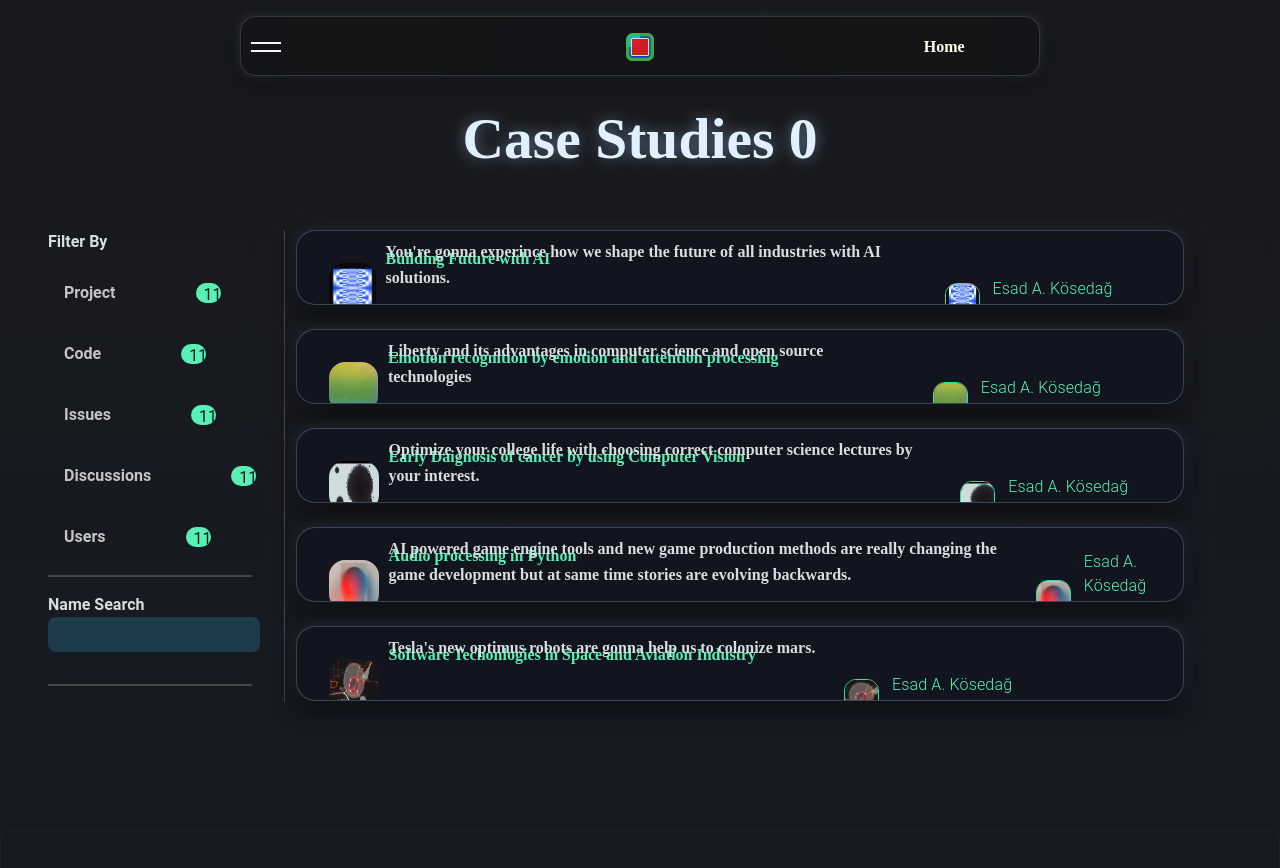
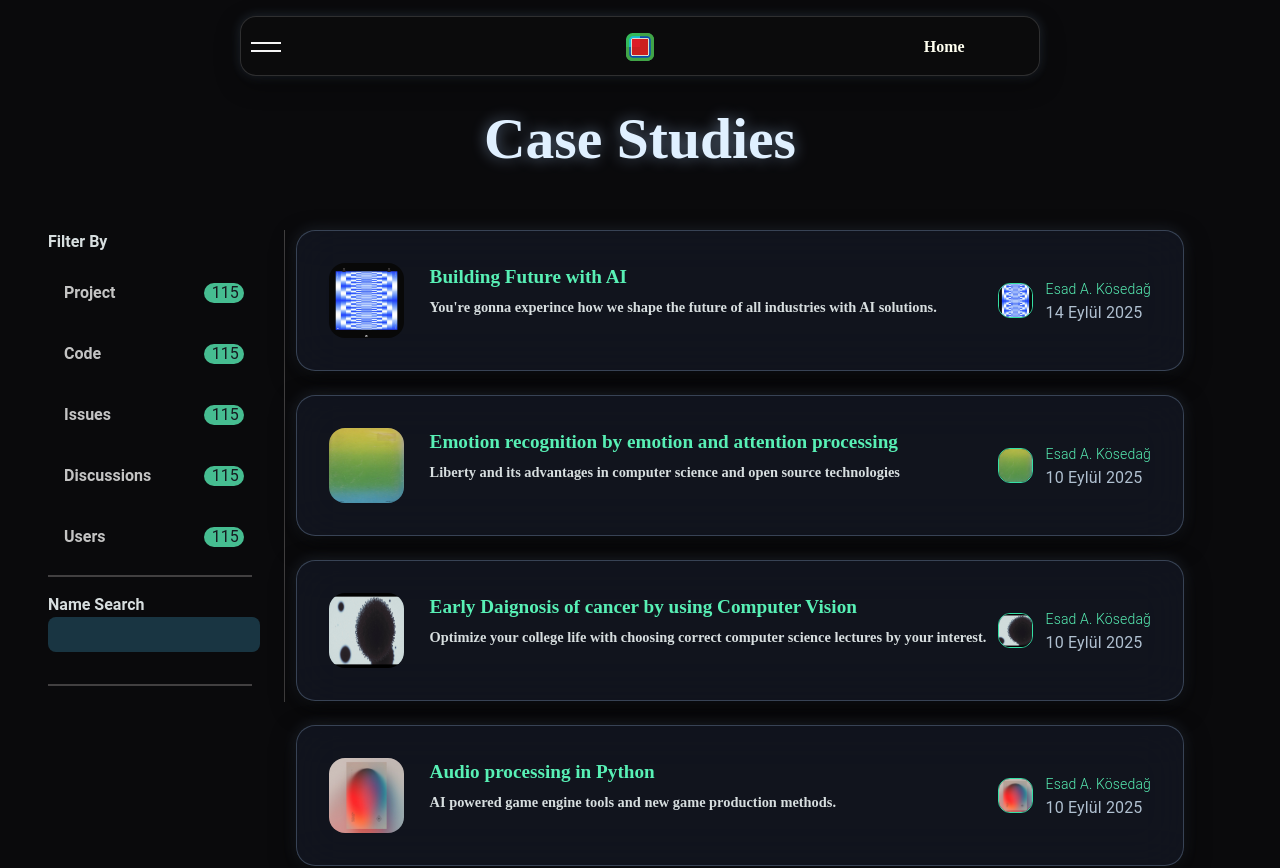
Before and after one commit to kaesit/mbs-blog-site, a React (Create React App) app: page /casestudies in a window 1280 px wide. Shown: the top 868 px of the page. Built offline with nearby package versions, Linux system fonts and the light colour scheme; some icons are missing; a web font is replaced by a local one.

Commit message:
refactor: fixed all css layout problems of case studies page

```diff
--- a/src/css/CaseStudies.css
+++ b/src/css/CaseStudies.css
@@ -2,7 +2,7 @@
 
 .case-blog-page {
   /* Daha modern ve kontrastlı bir arka plan gradienti */
-  background: linear-gradient(180deg, #18191c 0%, #161b22 50%, #161a20 100%);
+  background: var(--bg-dark);
   color: #d7dedf;
 
   font-family: "VVDS Fifties Exp SBold";
@@ -58,7 +58,7 @@
 .case-studies-blog-filter-buttons {
   display: flex;
   flex-direction: row;
-  width: 75%;
+  width: 90%;
   height: 45px;
   padding: 0 1rem;
   align-items: center;
@@ -72,16 +72,17 @@
   border-radius: 5px;
 }
 .filter-count {
-  position: relative;
-  width: 25px;
+  position: absolute;
+  width: 40px;
   height: 20px;
   display: flex;
-  text-decoration: dotted;
+  float: right;
+  right: 40px;
+  align-items: center;
   text-align: center;
-  background-color: #58f0b5;
-  border-radius: 25px;
+  background-color: #58f0b6c7;
+  border-radius: 15px;
   padding: 0 0.5rem;
-  left: 80px;
   color: #161a20;
   text-decoration: none;
   font-weight: 400;
@@ -104,7 +105,6 @@
   position: relative;
   display: flex;
   flex-direction: column;
-  flex-wrap: wrap;
   left: 0.7rem;
   grid-template-columns: 1fr;
   width: 75%;
@@ -113,24 +113,22 @@
 }
 
 .case-blog-image {
-  position: relative;
   float: left;
-  width: 50px;
-  height: 50px;
+  bottom:40px;
+  width: 75px;
+  height: 75px;
   border-radius: 1rem;
 }
 
 .case-blog-card {
   display: flex;
-  flex-direction: row;
   font-family: Lekton;
   font-weight: 700;
   border-radius: 1.2rem;
   max-width: 100%;
-  max-height: 75px;
+  min-height: 100px;
   flex-direction: column;
   height: 100%;
-  /* Spotlight kartın arka plandan daha belirgin olması için bazı ayarlamalar */
   background: rgba(18, 22, 32, 0.9); /* Arka planın biraz daha koyu olması */
   border: 1px solid rgba(175, 210, 255, 0.25); /* Daha belirgin bir çerçeve */
   box-shadow: 0 8px 25px rgba(0, 0, 0, 0.7), 0 0 15px rgba(175, 210, 255, 0.15); /* Daha derin ve parlak bir gölge */
@@ -144,43 +142,37 @@
 
 .case-blog-content {
   display: flex;
-  position: relative;
   float: right;
   flex-direction: column;
   height: 100%;
 }
 
+.case-blog-text {
+  display: flex;
+  flex-direction: column;
+  margin-left: 1rem;
+  gap: 0.3rem;
+}
+
 .case-blog-post-title {
-  position: relative;
-  float: right;
-  border-radius: 1.75rem;
-  bottom: 16px;
-  color: #58f0b5; /* Daha canlı bir yeşil tonu */
+  font-size: 1.2rem;
+  color: #58f0b5;
 }
 
 .case-blog-excerpt {
-  position: relative;
-  font-size: 1rem;
-  line-height: 1.6;
+  font-size: 0.9rem;
   color: #d7dedf;
-  flex-grow: 1;
-  bottom: 48px;
 }
 
 .case-blog-meta {
-  width: 250px;
-  height: 75px;
   display: flex;
   flex-direction: row;
-  position: relative;
-  left: 1.8rem;
   align-items: center;
   gap: 0.8rem;
-  border-radius: 0.75rem;
+  margin-left: auto;
 }
 
 .case-blog-meta > a {
-  display: flex;
   align-items: center;
   gap: 0.8rem;
   border-radius: 0.75rem;
@@ -189,7 +181,7 @@
 
 .case-blog-author > a {
   text-decoration: none;
-  font-size: 1rem;
+  font-size: 0.875rem;
   font-optical-sizing: auto;
   font-style: normal;
   font-weight: 300;
@@ -197,7 +189,7 @@
 }
 
 .case-blog-date {
-  font-size: 0.8rem;
+  font-size: 0.875rem;
   color: #b0c0d0; /* Daha okunur ve arka planla uyumlu bir gri tonu */
   text-decoration: none;
   font-weight: 100;
--- a/src/pages/CaseStudies.tsx
+++ b/src/pages/CaseStudies.tsx
@@ -71,7 +71,7 @@ const CaseStudies: React.FC = () => {
           img: image4,
           title: "Audio processing in Python",
           excerpt:
-            "AI powered game engine tools and new game production methods are really changing the game development but at same time stories are evolving backwards.",
+            "AI powered game engine tools and new game production methods.",
           author: "Esad A. Kösedağ",
           author_image: image4,
           date: "10 Eylül 2025",
@@ -94,7 +94,7 @@ const CaseStudies: React.FC = () => {
   return (
     <div className="case-blog-page">
       <header className="case-blog-header">
-        <h1 className="case-blog-title">Case Studies 0 </h1>
+        <h1 className="case-blog-title">Case Studies</h1>
       </header>
 
       <div className="case-studies-main-container">
@@ -167,8 +167,10 @@ const CaseStudies: React.FC = () => {
                           marginLeft: "0.6rem",
                         }}
                       >
-                        <h2 className="case-blog-post-title">{post.title}</h2>
-                        <p className="case-blog-excerpt">{post.excerpt}</p>
+                        <div className="case-blog-text">
+                          <h2 className="case-blog-post-title">{post.title}</h2>
+                          <p className="case-blog-excerpt">{post.excerpt}</p>
+                        </div>
                       </div>
                       <div className="case-blog-meta">
                         <BlogAvatar alt="Author" src={post.author_image} />
```
